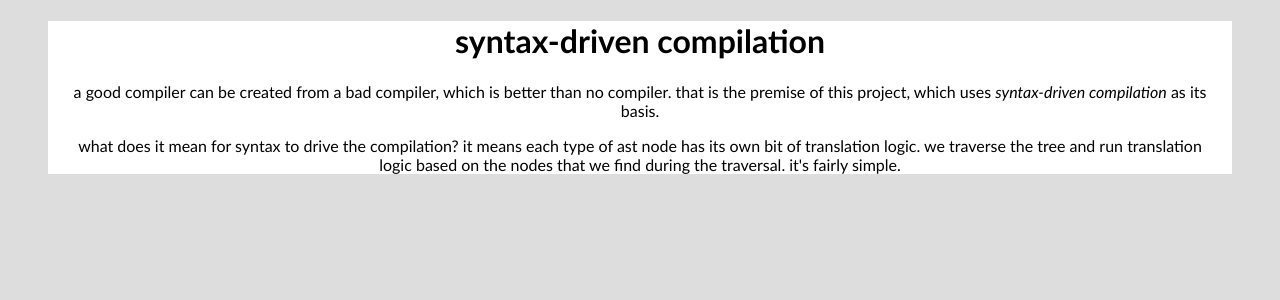
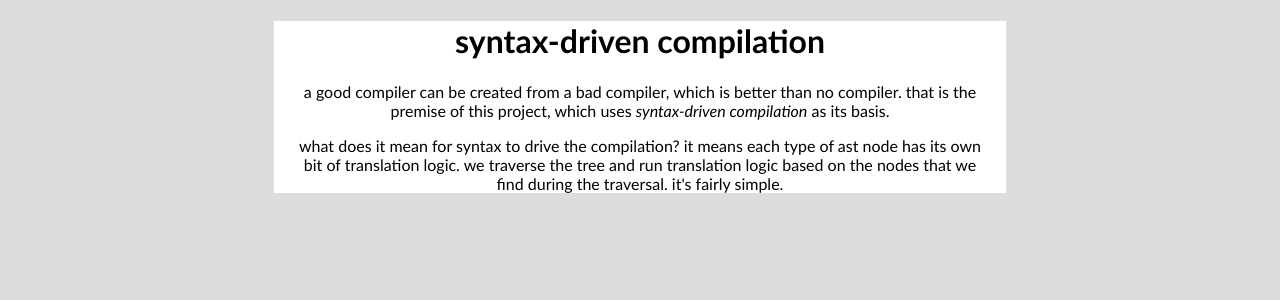
Before and after one commit to masak/syntax-driven, a React (Create React App) app: page / in a window 1280 px wide. Shown: the top 300 px of the page. Built offline with nearby package versions, Linux system fonts and the light colour scheme.

Commit message:
Improve styles a bit more

```diff
--- a/src/App.css
+++ b/src/App.css
@@ -11,11 +11,8 @@ main {
   background-color: white;
   min-width: 350px;
   width: 90%;
-  max-width: 100%;
-  padding-top: 0;
-  padding-left: 1em;
-  padding-right: 1em;
-  padding-bottom: 0;
+  max-width: 700px;
+  padding: 0 1em 0;
   margin: 0 auto 0;
 }
 
```
